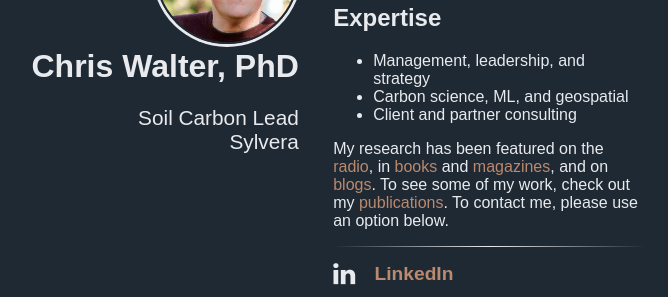
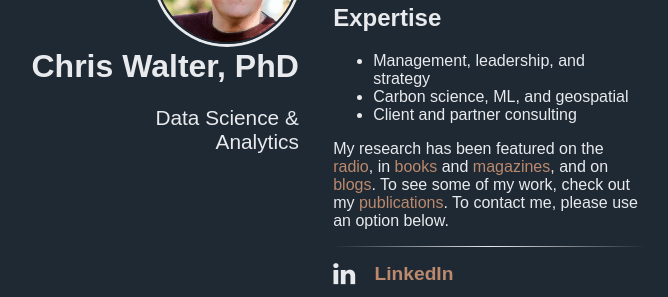
Before and after one commit to waltscience/waltscience.github.io, a Jekyll site: the page built from index.html, in a window 1280 px wide. Shown: the part 228-525 px from the top of the page, without its empty margins (334-1002 px from the left). Built offline with Jekyll 4.4.1, drawn with Linux system fonts in a browser that asks for light colours; nearby versions of some CDN libraries.

Commit message:
Update _config.yml

```diff
--- a/_config.yml
+++ b/_config.yml
@@ -9,7 +9,7 @@ compass:
   # author will appear under the avatar (optional)
   author: "Chris Walter, PhD"
   # tagline will appear under the title (optional)
-  tagline: "Soil Carbon Lead <br> Sylvera"
+  tagline: "Data Science & <br> Analytics"
   # if include_content is true, the contents of the content.html include will be
   # added right above the generated item list, if present
   include_content: true
```
